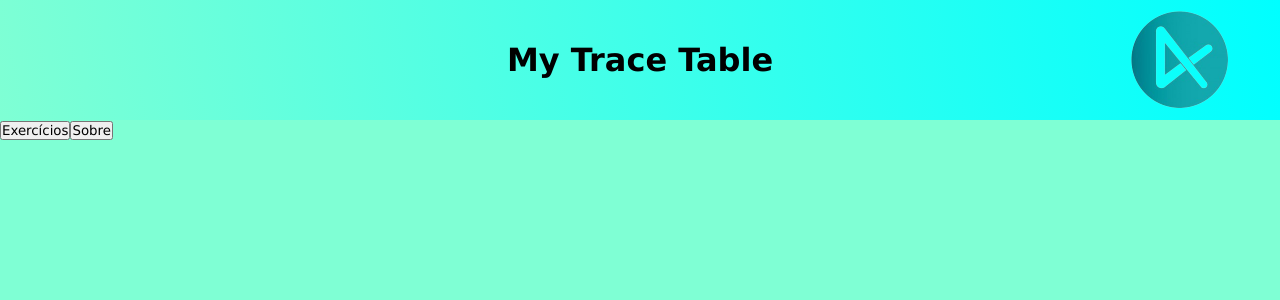
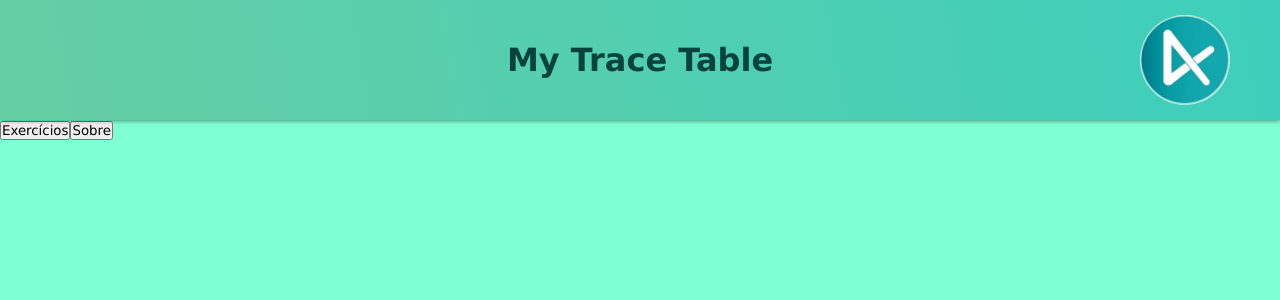
Before and after one commit to a4s-ufpb/My-Trace-Table, a React (Vite) app: page /#/ in a window 1280 px wide. Shown: the top 300 px of the page. Built offline with nearby package versions, Linux system fonts and the light colour scheme.

Commit message:
Create: criação do componente botão e cabeçalho

```diff
--- a/src/components/header/Header.css
+++ b/src/components/header/Header.css
@@ -1,17 +1,26 @@
 .header {
     width: 100%;
-    background: linear-gradient(80deg,aquamarine, aqua);
-    height: 120px;
+    background: linear-gradient(80deg,#66CEA4, #3DCFBC);
+    height: 15%;
     display: flex;
     align-items: center;
     justify-content: center;
     position: relative;
+    box-shadow: 0px 0px 5px rgba(0, 0, 0, 0.6);
+}
+
+.header h1 {
+    color: #07433C;
 }
 
 .header img {
-    width: 100px;
-    height: 100px;
+    width: 90px;
+    height: 90px;
     position: absolute;
-    top: 10px;
+    top: auto;
     right: 50px;
+    background-color: #fff;
+    border-radius: 50%;
+    box-shadow: inset 0px 0px  10px #3DCFBC;
+    cursor: pointer;
 }
--- a/src/components/header/Header.jsx
+++ b/src/components/header/Header.jsx
@@ -1,11 +1,13 @@
+import { useNavigate } from "react-router-dom"
 import LogoA4S from "../../assets/logo-a4s.webp"
 import "./Header.css"
 
 function Header() {
+  const navigate = useNavigate();
   return (
     <header className='header'>
       <h1>My Trace Table</h1>
-      <img src={LogoA4S} alt="logo-a4s" />
+      <img src={LogoA4S} alt="logo-a4s" onClick={() => navigate("/")}/>
     </header>
   )
 }
```
Also changed, not shown: src/components/button/Button.css (added, +20 -0 lines), src/components/button/Button.jsx (added, +11 -0 lines).
